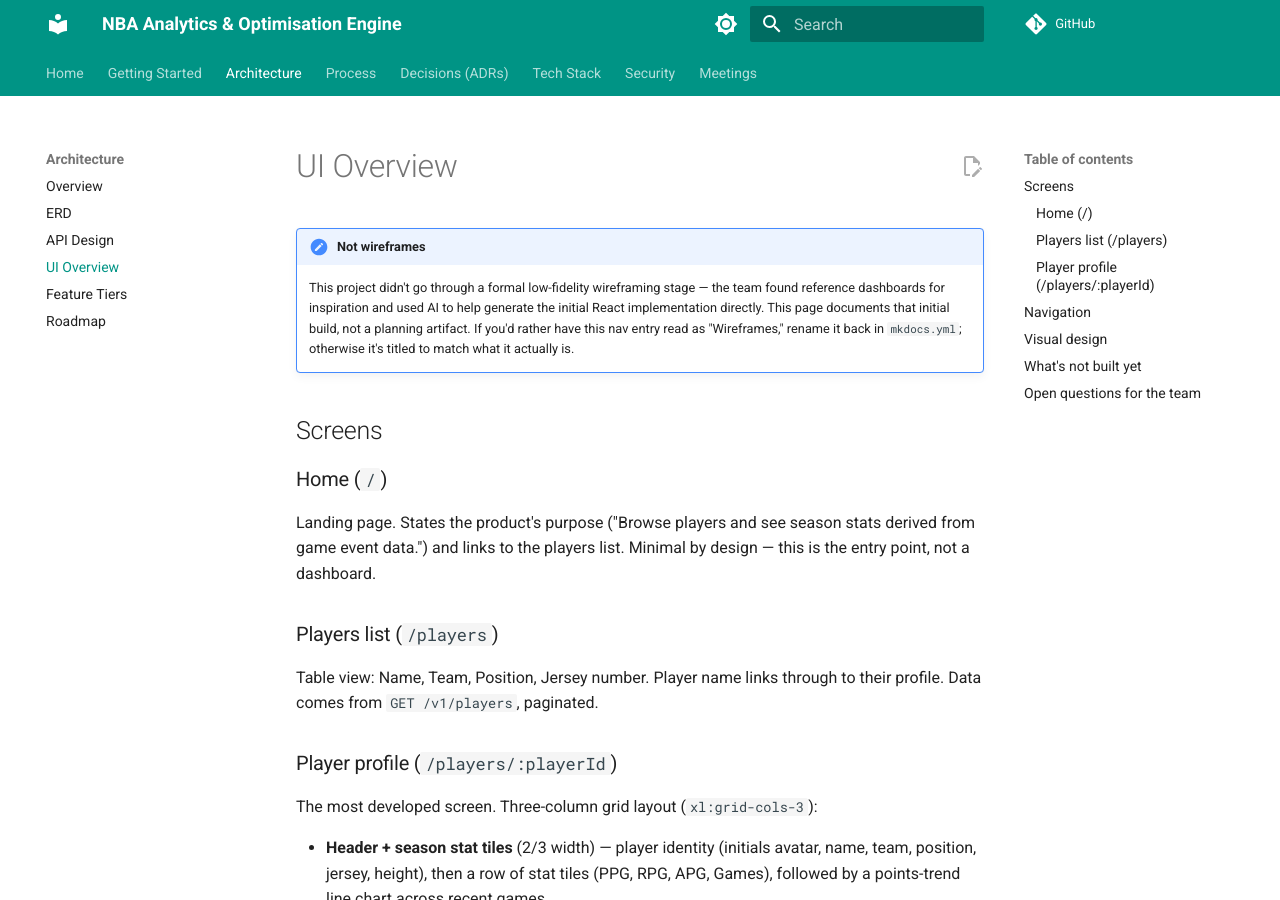
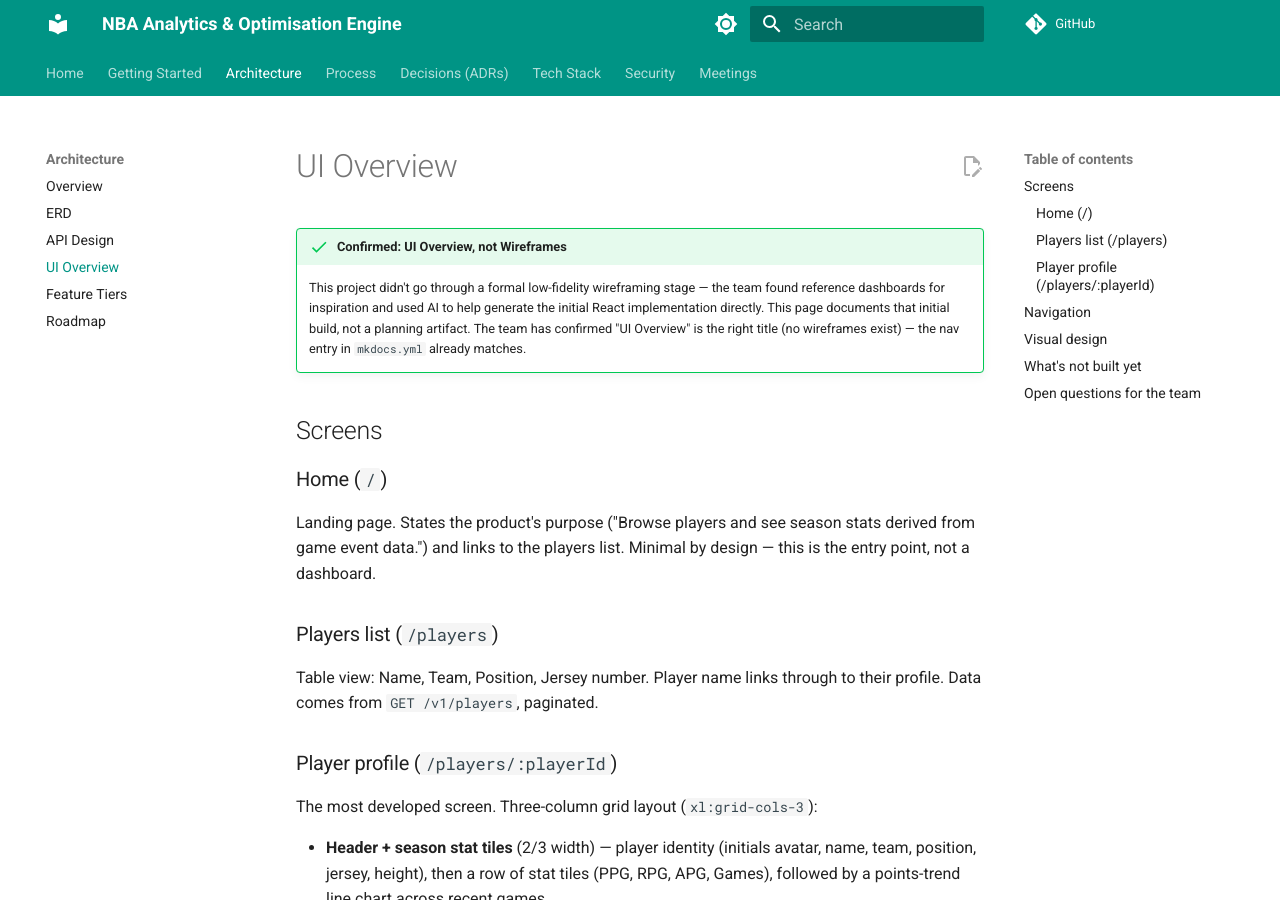
Before and after one commit to Sports-Analytics-Innovation-Platform/Innovation-Documentation-Website, an MkDocs documentation site: the page built from docs/design/wireframes.md, in a window 1280 px wide and 900 px high. Built offline with MkDocs 1.6.1 and Material for MkDocs 9.7.7, drawn with Linux system fonts in a browser that asks for light colours; comment, search, counter and statistics services are not loaded.

Commit message:
docs: confirm UI Overview title, not wireframes
Assisted-by: Claude-Web[Claude Sonnet 5]

```diff
--- a/docs/design/wireframes.md
+++ b/docs/design/wireframes.md
@@ -1,7 +1,7 @@
 # UI Overview
 
-!!! note "Not wireframes"
-    This project didn't go through a formal low-fidelity wireframing stage — the team found reference dashboards for inspiration and used AI to help generate the initial React implementation directly. This page documents that initial build, not a planning artifact. If you'd rather have this nav entry read as "Wireframes," rename it back in `mkdocs.yml`; otherwise it's titled to match what it actually is.
+!!! success "Confirmed: UI Overview, not Wireframes"
+    This project didn't go through a formal low-fidelity wireframing stage — the team found reference dashboards for inspiration and used AI to help generate the initial React implementation directly. This page documents that initial build, not a planning artifact. The team has confirmed "UI Overview" is the right title (no wireframes exist) — the nav entry in `mkdocs.yml` already matches.
 
 ## Screens
 
```
